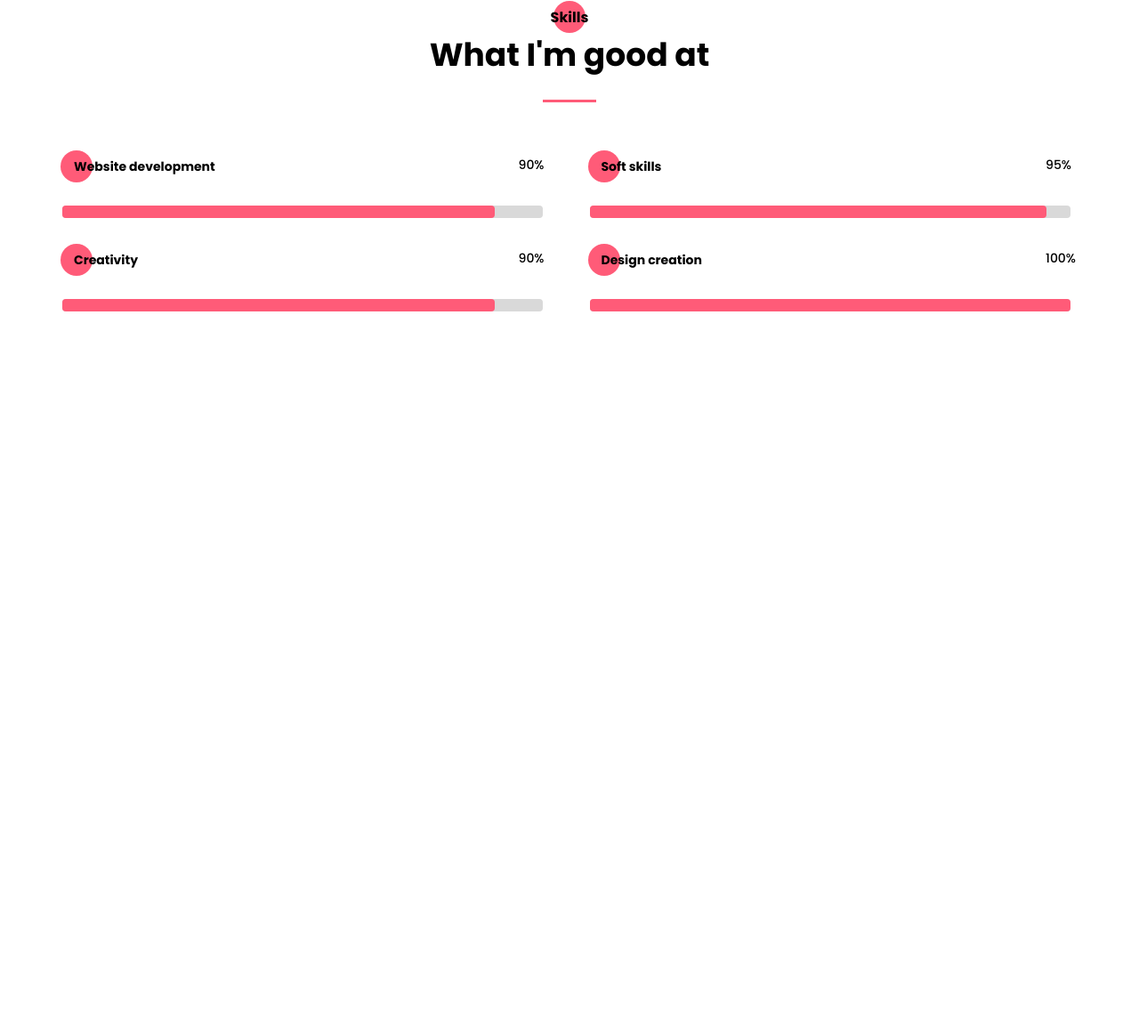
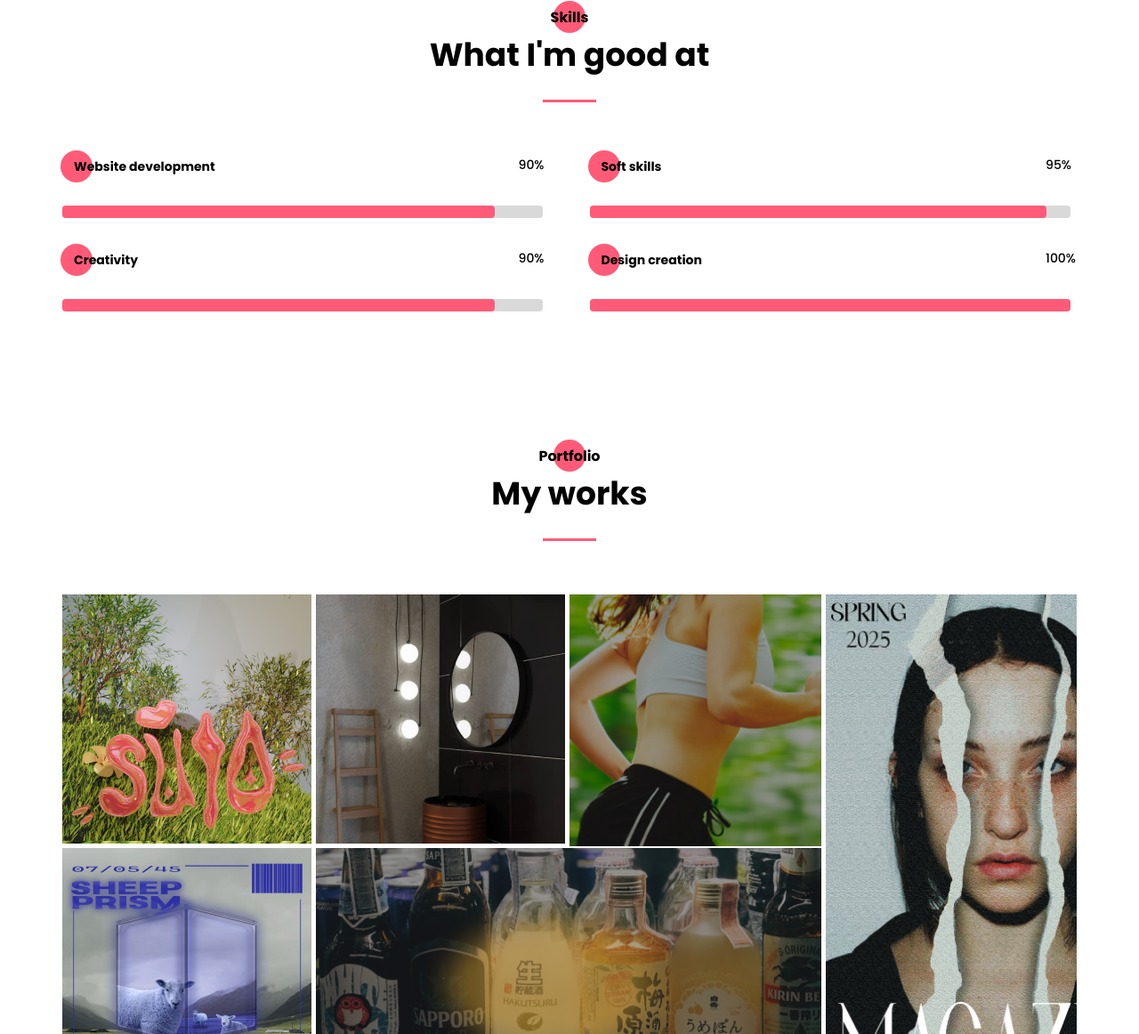
Before and after one commit to sutobu/portfolio, a website: page src/index.html in a window 1280 px wide. Shown: the part 2561-3723 px from the top of the page at 89% size. Before the commit the page ends 2911 px from the top, so only its background shows below. Drawn offline with Linux system fonts and the light colour scheme.

```diff
--- a/src/index.html
+++ b/src/index.html
@@ -128,7 +128,7 @@
                     <div class="title title_fz36 about__subtitle">I’m Maryna</div>
                     <div class="divider"></div>
                     <p class="about__text">
-                        Hi! I'm from Ukraine and I'm a junior web developer, Graphic/Web designer, and 3D Artist! Here you can see all my works! Some information about me and my life - I finished college in Poland as a Graphic designer. I have always been in love with art, so I decided that design is a cool place to start! But also I'm interested in Fornt-end sphere! I'm not going to stop in this sphere and after the front end, I want to start to study 3D-Art again. I think that all my knowledge have a very good base as a lot of practice and my good memory. I love to study because I feel great when I know that I'm improving myself!
+                        Hi! I'm from Ukraine, a junior web developer, Graphic/Web designer, and 3D Artist! Here you can see all my work! Some information about me and my life - I finished college in Poland as a Graphic designer. I have always been in love with art, so I decided that design is a cool place to start! But also I'm interested in the Front-end sphere! I won't stop in this sphere; after the front end, I want to start studying 3D-Art again. I think that all my knowledge has a very good base from a lot of practice and my good memory. I love to study because I feel great when I know that I'm improving myself!
                     </p>
                 </div>
                 <div class="about__skills">
@@ -184,8 +184,8 @@
     </section>
     <section class="experience">
         <div class="container">
-            <h2 class="title title_fz16 experience__title">Experience</h2>
-            <div class="title title_fz36 experience__subtitle">My benefits</div>
+            <h2 class="title title_fz16 title__section-title">Experience</h2>
+            <div class="title title_fz36 title__section-subtitle">My benefits</div>
             <div class="divider"></div>
             <div class="experience__wrapper">
                 <div class="experience__column">
@@ -260,8 +260,8 @@
     </section>
     <section class="skills">
         <div class="container">
-            <h2 class="title title_fz16 skills__title"> Skills</h2>
-            <div class="title title_fz36 skills__subtitle">What I'm good at</div>
+            <h2 class="title title_fz16 title__section-title"> Skills</h2>
+            <div class="title title_fz36 title__section-subtitle">What I'm good at</div>
             <div class="divider"></div>
             <div class="skills__ratings">
                 <div class="skills__ratings-item">
@@ -295,6 +295,33 @@
             </div>
         </div>
     </section>
+    <section class="portfolio">
+        <div class="container">
+            <h2 class="title title_fz16 title__section-title">Portfolio</h2>
+            <div class="title title_fz36 title__section-subtitle">My works</div>
+            <div class="divider"></div>
+            <div class="portfolio__wrapper">
+                <a href="#" class="portfolio__item">
+                    <img src="img/images_2/suto_3d.png" alt="suto">
+                </a>
+                <a href="https://drive.google.com/drive/u/0/folders/1bvXYsdUxVdmaKYJm6fynwhyZKCEvoeTt" class="portfolio__item">
+                    <img src="img/images_2/3d.png" alt="3d">
+                </a>
+                <a href="#" class="portfolio__item">
+                    <img src="img/images_2/pulse.jpg" alt="pulse">
+                </a>
+                <a href="https://drive.google.com/drive/u/0/folders/1bvXYsdUxVdmaKYJm6fynwhyZKCEvoeTt" class="portfolio__item vertical">
+                    <img src="img/images_2/magazine.png" alt="magazine">
+                </a>
+                <a href="https://www.instagram.com/suto3.d/" class="portfolio__item">
+                    <img src="img/images_2/gd.png" alt="gd">
+                </a>
+                <a href="https://drive.google.com/drive/folders/1peMANEGuTZfkPQwp8-dhPRxCoeDjgZUK?usp=sharing" class="portfolio__item horizontal">
+                    <img src="img/images_2/hello_bond.png" alt="hello_bond">
+                </a>
+            </div>
+        </div>
+    </section>
 
 <script src="js/script.js"></script>
 </body>
--- a/src/sass/blocks/_experience.scss
+++ b/src/sass/blocks/_experience.scss
@@ -1,18 +1,5 @@
 .experience{
     padding-top: 150px;
-    &__title{
-        position: relative;
-        text-align: center;
-        @include before_circle;
-        &:before{
-            top: -6px;
-            left: 50%;
-            transform: translateX(-50%);
-        }
-    }
-    &__subtitle{
-        text-align: center;
-    }
     &__wrapper{
         display: grid;
         padding: 60px 65px 0 65px;
--- /dev/null
+++ b/src/sass/blocks/_portfolio.scss
@@ -0,0 +1,28 @@
+.portfolio{
+    padding-top: 150px;
+    margin-bottom: 100px;
+    &__wrapper{
+        margin-top: 60px;
+        display: grid;
+        grid-template: repeat(2, 280px) / repeat(2, 280px);
+        grid-auto-rows: 280px;
+        gap: 5px;
+        .vertical{
+            grid-row: 1 / 3;
+            grid-column: 4 / 5;
+        }
+        .horizontal{
+            grid-row: 2 / 3;
+            grid-column: 2 / 4;
+        }
+    }
+    &__item{
+        transition: all 0.8s;
+        img{
+            width: 100%;
+        }
+        &:hover{
+            filter: contrast(170%);
+        }
+    }
+}
--- a/src/sass/blocks/_skills.scss
+++ b/src/sass/blocks/_skills.scss
@@ -1,18 +1,5 @@
 .skills{
     padding-top: 150px;
-    &__title{
-        position: relative;
-        text-align: center;
-        @include before_circle;
-        &:before{
-            top: -6px;
-            left: 50%;
-            transform: translateX(-50%);
-        }
-    }
-    &__subtitle{
-        text-align: center;
-    }
     &__ratings{
         margin-top: 60px;
         display: grid;
--- a/src/sass/blocks/_title.scss
+++ b/src/sass/blocks/_title.scss
@@ -27,5 +27,18 @@
             color: $white-color;
         }
     }
+    &__section-title{
+        position: relative;
+        text-align: center;
+        @include before_circle;
+        &:before{
+            top: -6px;
+            left: 50%;
+            transform: translateX(-50%);
+        }
+    }
+    &__section-subtitle{
+        text-align: center;
+    }
 
 }
--- a/src/sass/style.scss
+++ b/src/sass/style.scss
@@ -29,3 +29,4 @@
 @import 'blocks/about';
 @import 'blocks/experience';
 @import 'blocks/skills';
+@import 'blocks/portfolio';
```
Also changed, not shown: src/css/style.min.css, src/img/images_2/hello_bond.png (renamed from src/img/images_2/hello _bond.png).
